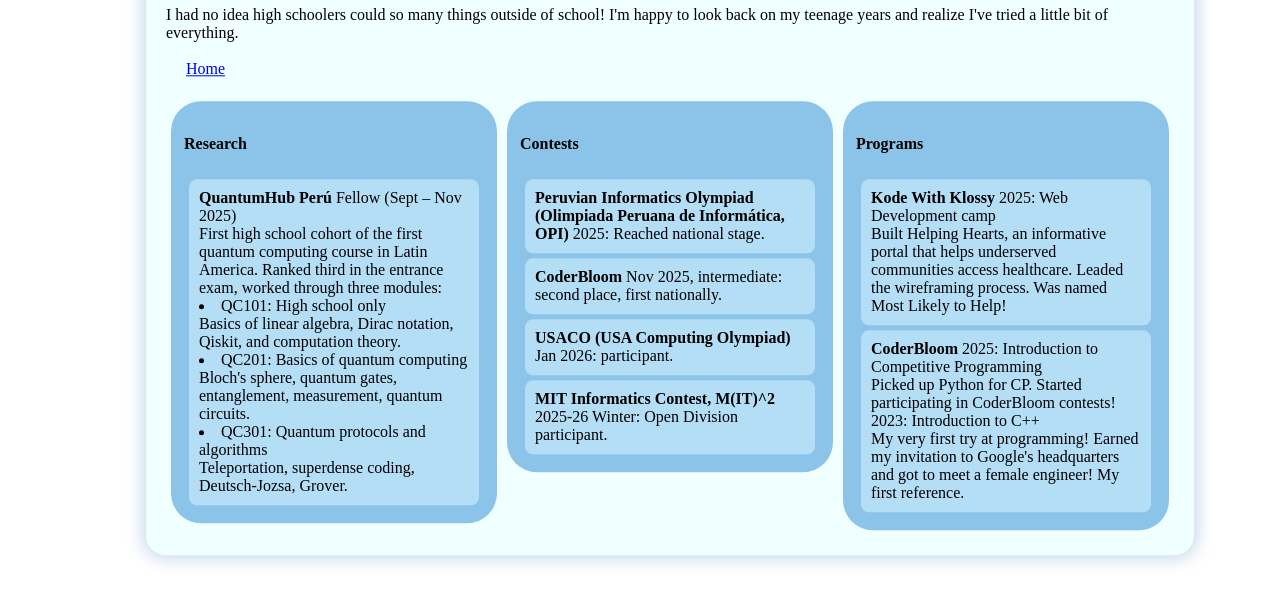
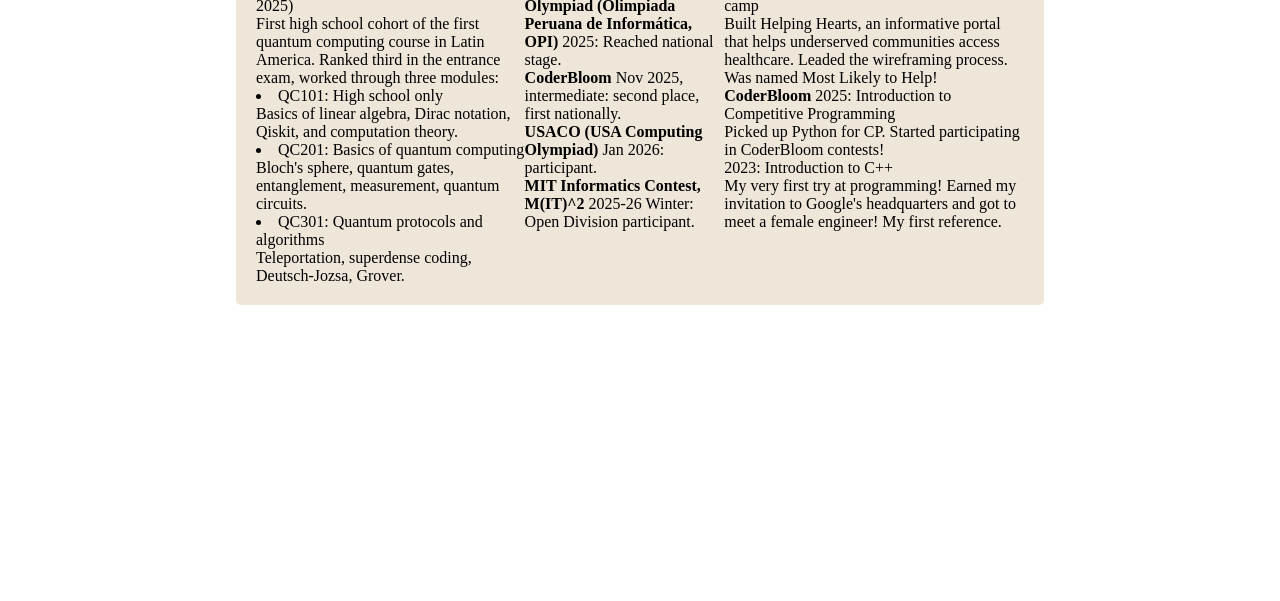
Before and after one commit to andraguoso/andraguoso.github.io, a plain HTML site: page experience.html in a window 1280 px wide. Shown: the part 199-800 px from the top of the page. Drawn offline with Linux system fonts and the light colour scheme; a script that the page names is missing.

Commit message:
css changes and content mod

```diff
--- a/experience.html
+++ b/experience.html
@@ -1,18 +1,20 @@
 <!DOCTYPE html>
 <html lang="en">
+
 <head>
     <meta charset="UTF-8">
     <meta name="viewport" content="width=device-width, initial-scale=1.0">
     <title>Experience</title>
     <link rel="stylesheet" href="styles.css">
 </head>
+
 <body>
     <div id="card">
         <div>
             <h1>Experience</h1>
-        I had no idea high schoolers could so many things outside of school! I'm happy to
-        look back on my teenage years and realize I've tried a little bit of everything.
-        <br><br><a class="but-brow" href="index.html">Home</a><br><br>
+            I am still exploring what makes me interested in computing, but I find my pattern
+
+            <a class="button" href="index.html">Home</a>
         </div>
         <div style="display: flex; align-items: flex-start;">
             <div class="EXP-BOX">
@@ -23,9 +25,12 @@
                         Fellow (Sept – Nov 2025)
                         <br>First high school cohort of the first quantum computing course in Latin America.
                         Ranked third in the entrance exam, worked through three modules:
-                            <li>QC101: High school only <br>Basics of linear algebra, Dirac notation, Qiskit, and computation theory.
-                            <li>QC201: Basics of quantum computing <br>Bloch's sphere, quantum gates, entanglement, measurement, quantum circuits.
-                            <li> QC301: Quantum protocols and algorithms <br> Teleportation, superdense coding, Deutsch-Jozsa, Grover.
+                        <li>QC101: High school only <br>Basics of linear algebra, Dirac notation, Qiskit, and
+                            computation theory.
+                        <li>QC201: Basics of quantum computing <br>Bloch's sphere, quantum gates, entanglement,
+                            measurement, quantum circuits.
+                        <li> QC301: Quantum protocols and algorithms <br> Teleportation, superdense coding,
+                            Deutsch-Jozsa, Grover.
                     </div>
                 </div>
             </div>
@@ -64,7 +69,8 @@
                         2025: Introduction to Competitive Programming
                         <br>Picked up Python for CP. Started participating in CoderBloom contests!
                         <br>2023: Introduction to C++
-                    <br>My very first try at programming! Earned my invitation to Google's headquarters and got to meet a female engineer!
+                        <br>My very first try at programming! Earned my invitation to Google's headquarters and got to
+                        meet a female engineer!
                         My first reference.
                     </div>
                 </div>
@@ -72,7 +78,9 @@
         </div>
     </div>
 </body>
+
 </html>
 <script src="scripts.js"></script>
 </body>
+
 </html>
--- a/styles.css
+++ b/styles.css
@@ -1,66 +1,35 @@
-/*DO NOT REMOVE: USE IN ALL PAGES*/
+body {
+    margin: 0;
+
+    display: flex;
+    justify-content: center;
+    align-items: center;
+}
+
 #card {
-    background-color:azure;
-    border-radius: 20px;
-    padding:20px;
-    margin: 30px;
-    box-shadow: 0 0 15px 5px rgba(187, 208, 231, 0.7);
-    position: absolute;
-    top: 50%;
-    left: 50%;
-    transform: translate(-50%, -50%);
-    display:flex;
-    flex-direction:column;
+    /* display: flex; */
+    border-radius: 5px;
+    background-color: rgb(238, 230, 217);
+    width: 60%;
+    padding: 20px;
 }
-#buttons {
-    margin: 5px;
-    text-align: center;
+
+a {
+    text-decoration: none;
 }
-.but-brow {
-    background-color:azure;
-    border-radius: 5px;
-    padding:10px;
-    margin:10px;
+
+#bar {
+    margin-top: 20px;
 }
-.but-brow:hover{
-    background-color:aliceblue;
+
+.button {
+    border-radius: 3px;
+    background-color: rgb(38, 38, 147);
+    color: azure;
+    /* height: 10px; */
+    padding: 5px;
 }
-/*END OF DNR*/
-#about-me {
-    width: 700px;
-    margin-bottom: 25px;
-    margin-left:auto;
+
+.button:hover {
+    background-color: rgb(25, 25, 109);
 }
-.EXP-BOX {
-    padding: 13px;
-    margin: 5px;
-    background-color: rgb(139, 196, 232);
-    border-radius: 30px;
-    display: flex;
-    flex-direction: column;
-    flex-shrink: 0;
-    width: 300px;
-}
-.name-contest, .name-program, .name-expres {
-    padding: 10px;
-    margin: 5px;
-    border-radius: 8px;
-    background-color: rgb(180, 221, 246);
-}
-.ngo-name {
-    padding: 14px;
-    margin: 5px;
-    background-color: rgb(139, 196, 232);
-    border-radius: 30px;
-    display: flex;
-    flex-direction: column;
-}
-.pro-name {
-    padding: 14px;
-    margin: 10px;
-    max-width: px;
-    background-color: rgb(139, 196, 232);
-    border-radius: 30px;
-    display: flex;
-    flex-direction: column;
-}
```
Also changed, not shown: activities.html (+6 -1 lines), index.html (+10 -7 lines), projects.html (+5 -0 lines), scripts.js (added). Lines whose indentation alone changed are shown as unchanged.
